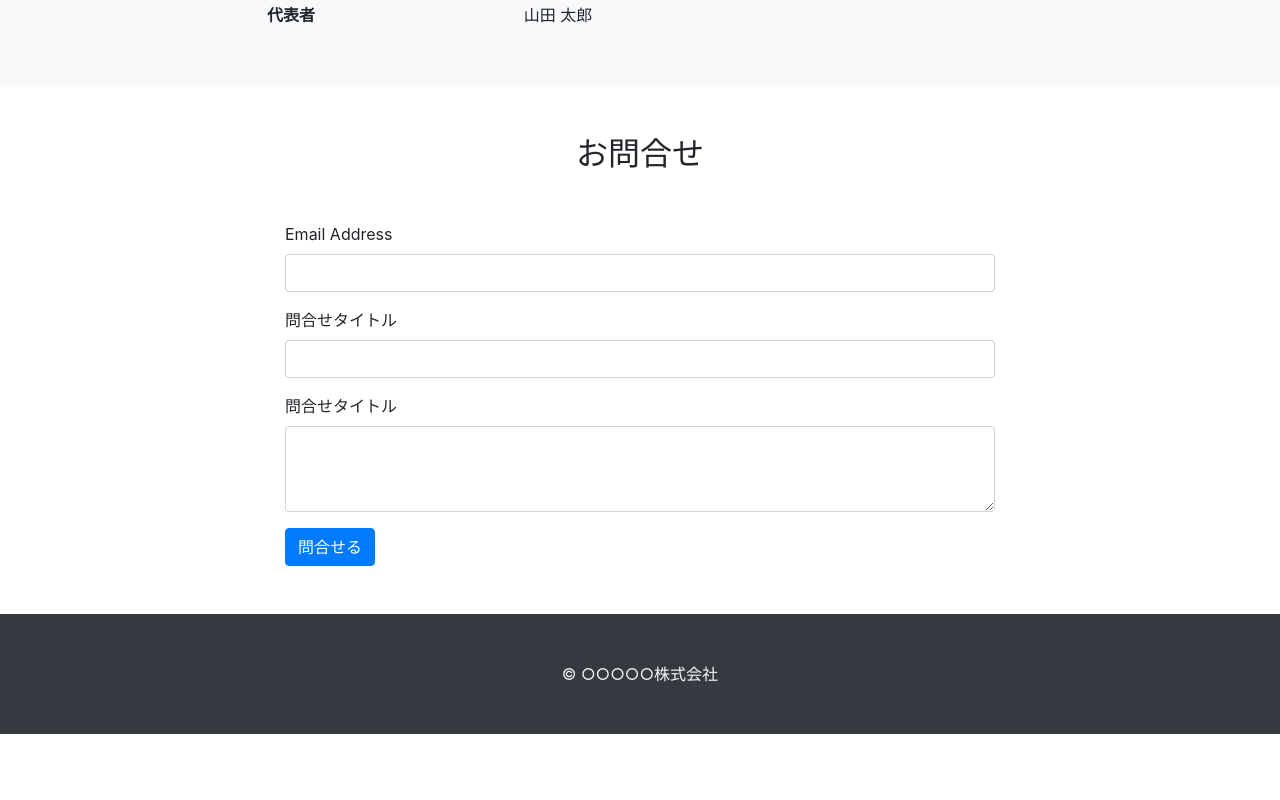
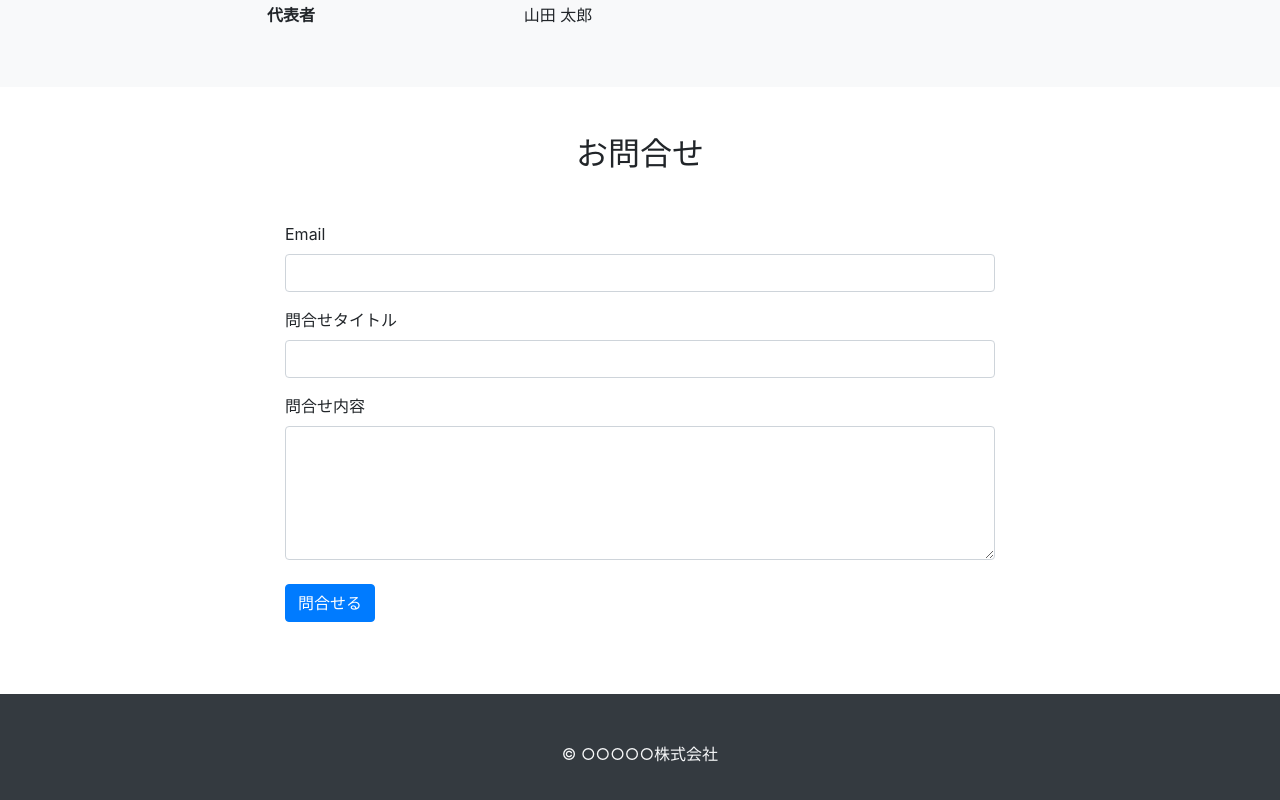
Before and after one commit to eizaburo/reactstrap-temp, a React (Create React App) app: page / in a window 1280 px wide. Shown: the part 1267-2067 px from the top of the page. Before the commit the page ends 2001 px from the top, so only its background shows below. Built offline with nearby package versions, Linux system fonts and the light colour scheme.

Commit message:
formik, yup追加

```diff
--- a/package.json
+++ b/package.json
@@ -4,10 +4,12 @@
   "private": true,
   "dependencies": {
     "bootstrap": "^4.4.1",
+    "formik": "^2.0.6",
     "react": "^16.12.0",
     "react-dom": "^16.12.0",
     "react-scripts": "3.2.0",
-    "reactstrap": "^8.1.1"
+    "reactstrap": "^8.1.1",
+    "yup": "^0.27.0"
   },
   "scripts": {
     "start": "react-scripts start",
--- a/src/App.js
+++ b/src/App.js
@@ -9,7 +9,15 @@ import {
     NavItem,
     NavLink,
     Jumbotron,
+    Form,
+    FormGroup,
+    Label,
+    Input,
+    FormFeedback,
+    Button,
 } from 'reactstrap';
+import { Formik } from 'formik';
+import * as Yup from 'yup';
 
 class App extends React.Component {
 
@@ -19,6 +27,10 @@ class App extends React.Component {
 
     toggle = () => {
         this.setState({ isOpen: !this.state.isOpen });
+    }
+
+    handleOnSubmit = (values) => {
+        alert(JSON.stringify(values));
     }
 
     render() {
@@ -89,21 +101,74 @@ class App extends React.Component {
                     <section class="py-5">
                         <h2 class="mb-5 text-center">お問合せ</h2>
                         <div class="container">
-                            <form class="col-8 m-auto">
-                                <div class="form-group">
-                                    <label for="email">Email Address</label>
-                                    <input class="form-control" type="email" id="email" name="email" />
-                                </div>
-                                <div class="form-group">
-                                    <label for="title">問合せタイトル</label>
-                                    <input class="form-control" type="text" id="title" name="title" />
-                                </div>
-                                <div class="form-group">
-                                    <label for="note">問合せタイトル</label>
-                                    <textarea class="form-control" id="note" name="note" rows="3"></textarea>
-                                </div>
-                                <button type="submit" class="btn btn-primary">問合せる</button>
-                            </form>
+                            <Formik
+                                initialValues={{ email: '', title: '', note: '' }}
+                                onSubmit={this.handleOnSubmit}
+                                validationSchema={Yup.object().shape({
+                                    email: Yup.string().email().required(),
+                                    title: Yup.string().required(),
+                                    note: Yup.string().required(),
+                                })}
+                            >
+                                {
+                                    ({ handleSubmit, handleChange, handleBlur, values, errors, touched }) => (
+                                        <Form className="col-8 m-auto" onSubmit={handleSubmit}>
+
+                                            <FormGroup>
+                                                <Label for="email">Email</Label>
+                                                <Input
+                                                    type="email"
+                                                    name="email"
+                                                    id="email"
+                                                    value={values.email}
+                                                    onChange={handleChange}
+                                                    onBlur={handleBlur}
+                                                    invalid={touched.email && errors.email}
+                                                />
+                                                <FormFeedback>
+                                                    {errors.email}
+                                                </FormFeedback>
+                                            </FormGroup>
+
+                                            <FormGroup>
+                                                <Label for="title">問合せタイトル</Label>
+                                                <Input
+                                                    type="text"
+                                                    name="title"
+                                                    id="title"
+                                                    value={values.title}
+                                                    onChange={handleChange}
+                                                    onBlur={handleBlur}
+                                                    invalid={touched.title && errors.title}
+                                                />
+                                                <FormFeedback>
+                                                    {errors.title}
+                                                </FormFeedback>
+                                            </FormGroup>
+
+                                            <FormGroup>
+                                                <Label for="note">問合せ内容</Label>
+                                                <Input
+                                                    type="textarea"
+                                                    name="note"
+                                                    id="note"
+                                                    value={values.note}
+                                                    onChange={handleChange}
+                                                    onBlur={handleBlur}
+                                                    invalid={touched.note && errors.note}
+                                                    rows="5"
+                                                />
+                                                <FormFeedback>
+                                                    {errors.note}
+                                                </FormFeedback>
+                                            </FormGroup>
+                                            <div className="my-4">
+                                                <Button type="submit" color="primary">問合せる</Button>
+                                            </div>
+                                        </Form>
+                                    )
+                                }
+                            </Formik>
                         </div>
                     </section>
 
```
Also changed, not shown: 1 other file (tests, documents, lock files or other folders).
